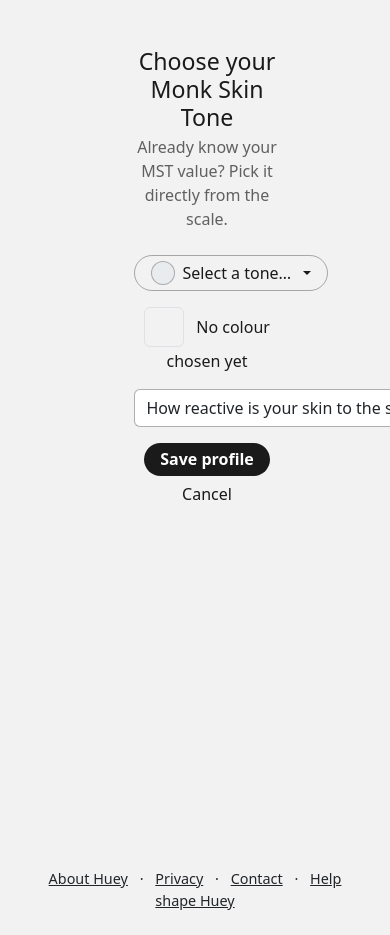
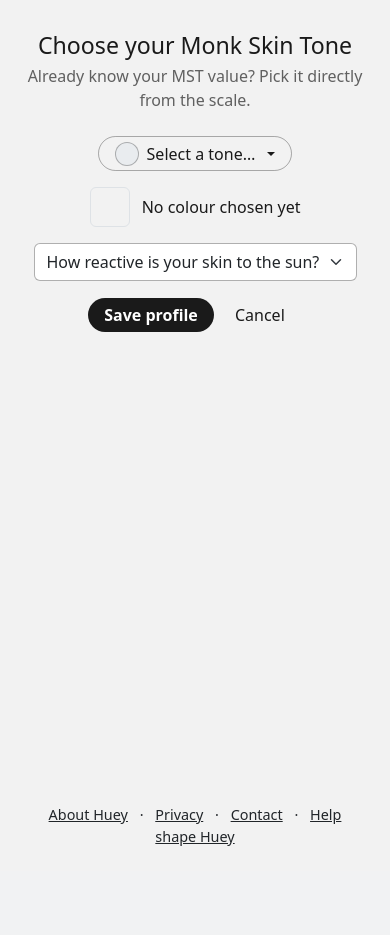
Before and after one commit to Doshimatoshi/Huey, a Flask app: page /setup in a window 390 px wide; the page is wider, and only the part inside the window is pictured. Shown: the part 64-999 px from the top of that part. After the commit the page ends 910 px from the top of that part, so only its background shows below. Run offline with Flask 3, Linux system fonts and the light colour scheme; the visitor is signed in with stand-in values (Sample User, id 1); data that the repository does not hold is empty; parts of the project's set-up code (start-up, migrations or seed data) failed here and were passed over; some libraries are stand-ins or nearby versions.

Commit message:
Fix setup page width and padding on phones
- Form used a fixed 50% width, about 147px on a phone; it now fills the
  width up to 600px.
- The page was 100vw inside main's side padding, so it ran about 24px
  wider than the screen. It now fills main without that padding, like
  the login and signup pages.
- Smaller side padding on phones: 1rem instead of 3rem.

Co-Authored-By: Claude Opus 5.5 <noreply@anthropic.com>

```diff
--- a/static/style.css
+++ b/static/style.css
@@ -1067,19 +1067,29 @@ main:has(.profile-page),
 }
 
 
-/* Tone or setup page (colours are in the questionnaire section below) */
-.tone-setup {
-    min-width: 100vw;
-    min-height: 100vh;
-    overflow: hidden;
-    padding: 3rem;
-    align-content: top;
+/* Tone or setup page (colours are with the profile page's, above).
+   Fills main without its side padding, like the login and signup pages, so it never runs wider than the screen. */
+main:has(.tone-setup) {
+    max-width: none !important;
+    padding: 0 !important;
 }
 
-/* Scoped to setup; as a bare `form` rule it squeezed every form on the site to half width */
+.tone-setup {
+    padding: 3rem 1.5rem;
+}
+
+/* Scoped to setup; as a bare `form` rule it squeezed every form on the site to half width.
+   A max width rather than a percentage, so phones get the full width */
 .tone-setup form {
-    width: 50%;
+    width: 100%;
+    max-width: 600px;
     margin: auto;
+}
+
+@media (max-width: 576px) {
+    .tone-setup {
+        padding: 2rem 1rem;
+    }
 }
 
 .text-muted.setup, .mb-3.setup {
```
